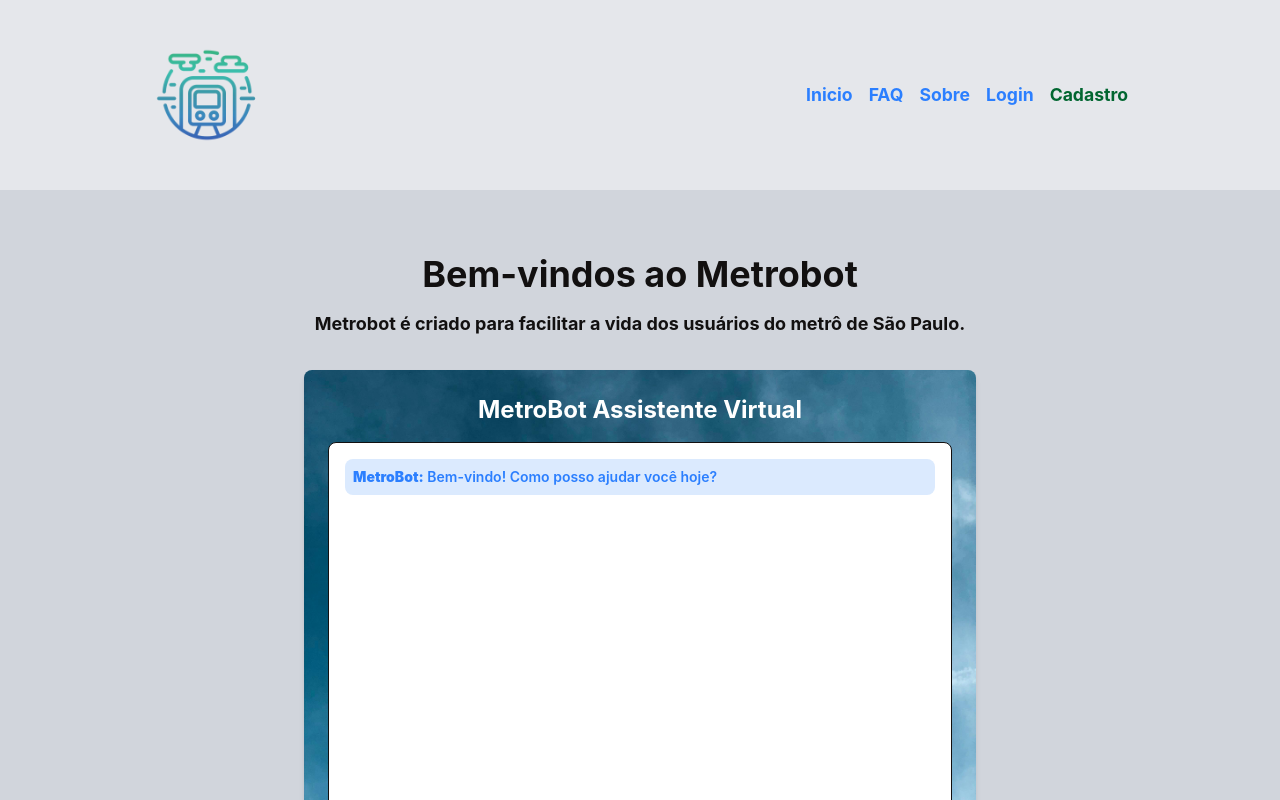
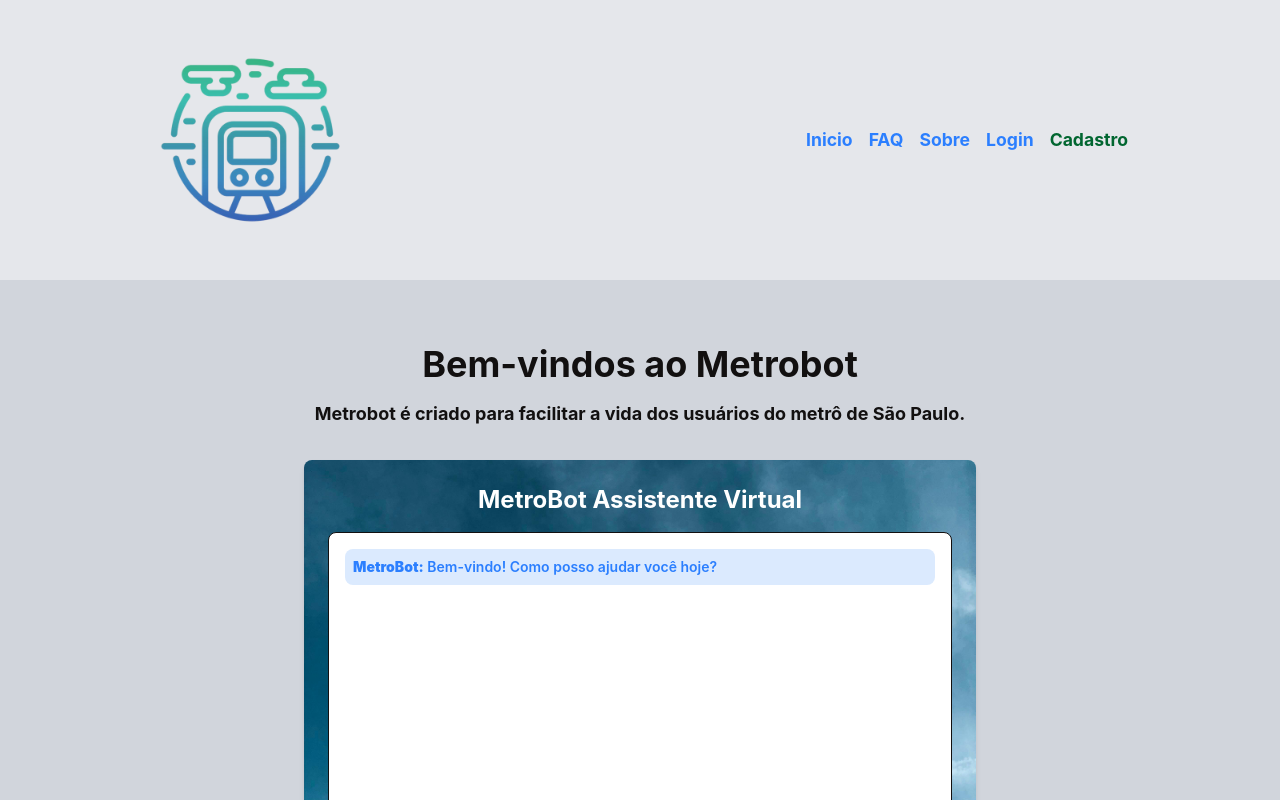
Before and after one commit to TDSPA1/MetroBot, a Next.js app: page / in a window 1280 px wide. Shown: the top 800 px of the page. Built offline with nearby package versions, Linux system fonts and the light colour scheme.

Commit message:
Update header.tsx

```diff
--- a/components/header.tsx
+++ b/components/header.tsx
@@ -10,7 +10,7 @@ export default function Header() {
       <nav className="container mx-auto flex justify-between items-center">
         {/* Logo do Metrobot com link para a página inicial */}
         <Link href="/" className="flex items-center" aria-label="Ir para a página inicial">
-          <Image src="/images/metrobot.png" alt="Logo do Metrobot" width={110} height={50} />
+          <Image src="/images/metrobot.png" alt="Logo do Metrobot" width={200} height={200} />
         </Link>
 
         {/* Links de navegação */}
```
